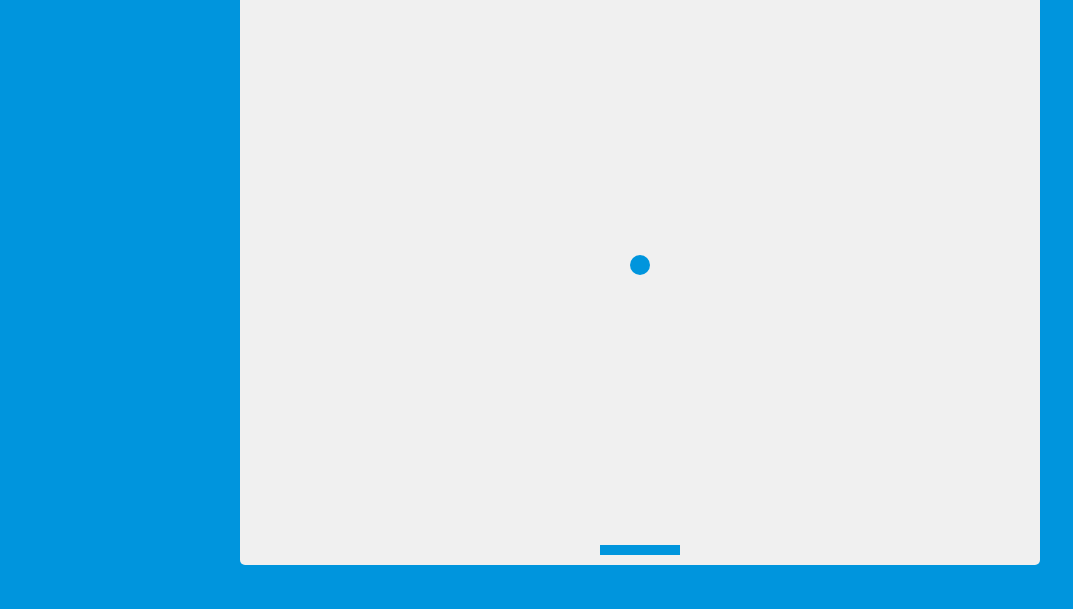
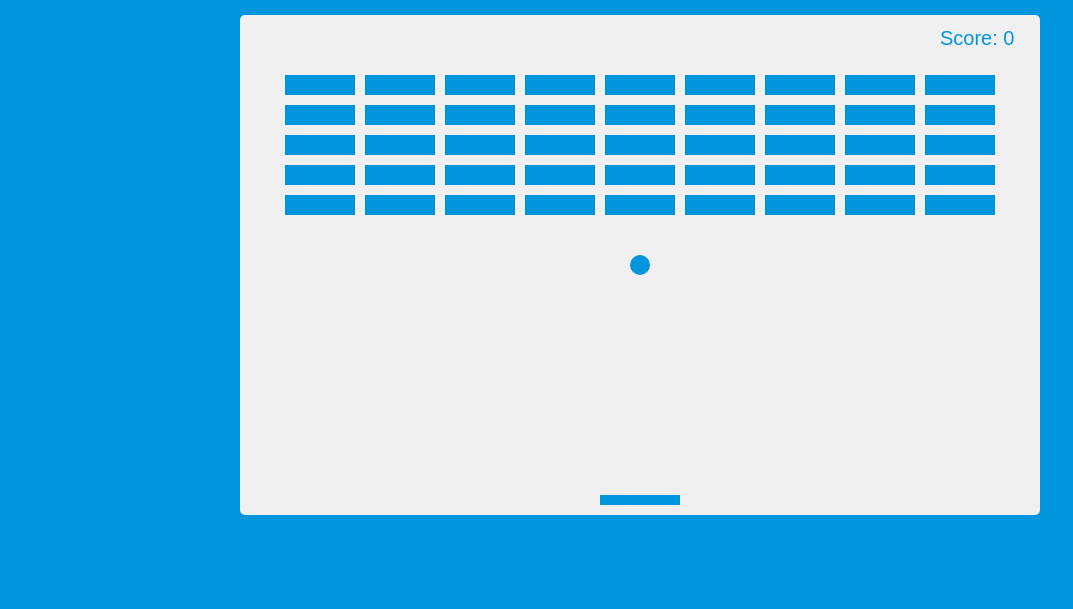
Before and after one commit to wissal92/Breakout-game, a plain HTML site: page index.html in a window 1280 px wide. Shown: the part 191-800 px from the top of the page, without its empty margins (0-1073 px from the left). Drawn offline with Linux system fonts and the light colour scheme.

Commit message:
Create the move paddle functionality

```diff
--- a/index.html
+++ b/index.html
@@ -20,7 +20,7 @@
       <button id="close-btn" class="btn">Close</button>
     </div>
 
-    <canvas id="canvas" width="800" height="600"></canvas>
+    <canvas id="canvas" width="800" height="500"></canvas>
 
     <script src="script.js"></script>
   </body>
--- a/script.js
+++ b/script.js
@@ -5,6 +5,9 @@ const canvas = document.getElementById('canvas');
 const ctx = canvas.getContext('2d');
 
 let score = 0;
+
+const brickRowCount = 9;
+const brickColumnCount = 5;
 
 // Create ball props
 const ball = {
@@ -51,17 +54,102 @@ function drawScore() {
     ctx.fillText(`Score: ${score}`, canvas.width - 100, 30);
 }
 
+// Create brick props
+const brickInfo = {
+    w: 70,
+    h: 20,
+    padding: 10,
+    offsetX: 45,
+    offsetY: 60,
+    visible: true
+};
+
+// Create bricks
+const bricks = [];
+for (let i = 0; i < brickRowCount; i++) {
+  bricks[i] = [];
+  for (let j = 0; j < brickColumnCount; j++) {
+    const x = i * (brickInfo.w + brickInfo.padding) + brickInfo.offsetX;
+    const y = j * (brickInfo.h + brickInfo.padding) + brickInfo.offsetY;
+    bricks[i][j] = { x, y, ...brickInfo };
+  }
+}
+
+// Draw bricks on canvas
+function drawBricks() {
+    bricks.forEach(column => {
+      column.forEach(brick => {
+        ctx.beginPath();
+        ctx.rect(brick.x, brick.y, brick.w, brick.h);
+        ctx.fillStyle = brick.visible ? '#0095dd' : 'transparent';
+        ctx.fill();
+        ctx.closePath();
+      });
+    });
+}
+
+// Move paddle on canvas
+function movePaddle() {
+    paddle.x += paddle.dx;
+
+    // Wall detection
+    if (paddle.x + paddle.w > canvas.width) {
+      paddle.x = canvas.width - paddle.w;
+    }
+
+    if (paddle.x < 0) {
+      paddle.x = 0;
+    }
+}
+
 // Draw everything
 function draw() {
+   // clear canvas
+  ctx.clearRect(0, 0, canvas.width, canvas.height);
 
     drawBall();
     drawPaddle();
     drawScore();
+    drawBricks();
 }
 
-draw();
+// Update canvas drawing and animation
+function update() {
+    movePaddle();
+    // moveBall();
 
+    // Draw everything
+    draw();
 
+    requestAnimationFrame(update);
+}
+
+update();
+
+// Keydown event
+function keyDown(e) {
+    if (e.key === 'Right' || e.key === 'ArrowRight') {
+      paddle.dx = paddle.speed;
+    } else if (e.key === 'Left' || e.key === 'ArrowLeft') {
+      paddle.dx = -paddle.speed;
+    }
+}
+
+// Keyup event
+function keyUp(e) {
+    if (
+      e.key === 'Right' ||
+      e.key === 'ArrowRight' ||
+      e.key === 'Left' ||
+      e.key === 'ArrowLeft'
+    ) {
+      paddle.dx = 0;
+    }
+}
+
+// Keyboard event handlers
+document.addEventListener('keydown', keyDown);
+document.addEventListener('keyup', keyUp);
 
 
 rulesBtn.addEventListener('click', () => rules.classList.add('show'));
```
